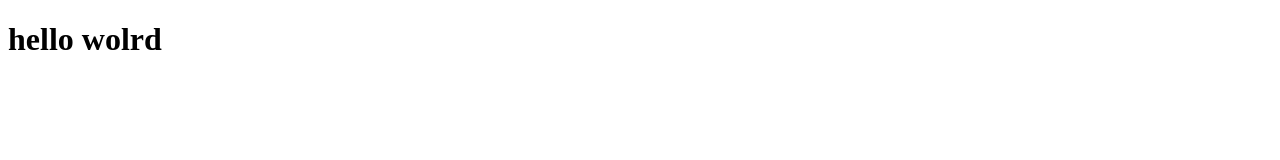
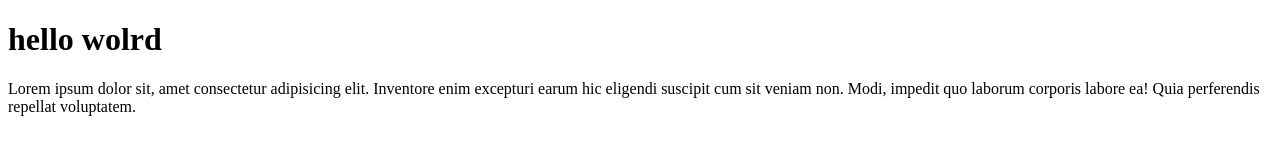
Before and after one commit to hanif32/wpu-git-test, a plain HTML site: page index.html in a window 1280 px wide. Drawn offline with Linux system fonts and the light colour scheme.

Commit message:
menambahkan paragraph

```diff
--- a/index.html
+++ b/index.html
@@ -7,5 +7,6 @@
 </head>
 <body>
     <h1>hello wolrd</h1>
+    <p>Lorem ipsum dolor sit, amet consectetur adipisicing elit. Inventore enim excepturi earum hic eligendi suscipit cum sit veniam non. Modi, impedit quo laborum corporis labore ea! Quia perferendis repellat voluptatem.</p>
 </body>
 </html>
```
